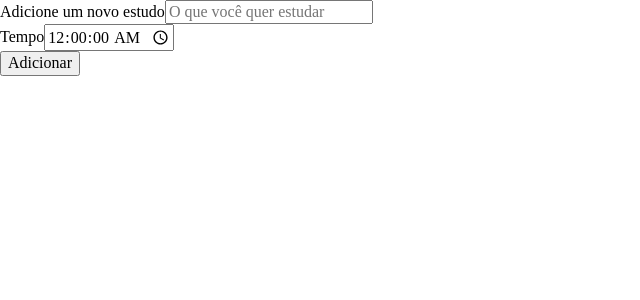
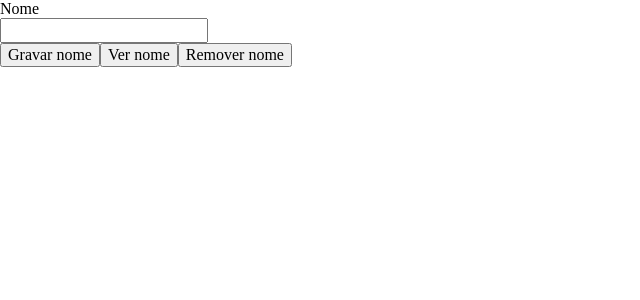
Before and after one commit to eliassouza93/conhecimentos, a React (Create React App) app in the folder conhecimentos/: page / in a window 1280 px wide. Shown: the top 300 px of the page, without its empty margins (0-640 px from the left). Built offline with nearby package versions, Linux system fonts and the light colour scheme.

Commit message:
'localstorageTeste'

```diff
--- /dev/null
+++ b/conhecimentos/src/components/LocalStorage/index.tsx
@@ -0,0 +1,29 @@
+import { useState } from "react"
+
+export default function LocalStorage() {
+
+    const [nome, setNome] = useState('')
+
+    const armazenar = (chave: any, valor: any) => {
+        localStorage.setItem(chave, valor)
+        if(!armazenar){
+            localStorage.setItem(chave, valor)
+        }
+    }
+    const consultar = (chave: any) => {
+        alert(localStorage.getItem(chave))
+    }
+    const apagar = (chave: any) => {
+        localStorage.removeItem(chave)
+    }
+    return (
+        <div>
+            <label htmlFor="nome">Nome</label> <br />
+            <input required type="text" value={nome} onChange={(e) => setNome(e.target.value)} /> <br />
+            <button onClick={() => armazenar('ls_nome', nome)}> Gravar nome</button>
+            <button onClick={() => consultar('ls_nome')}> Ver nome</button>
+            <button onClick={() => apagar('ls_nome')}> Remover nome</button>
+
+        </div>
+    )
+}
--- a/conhecimentos/src/index.tsx
+++ b/conhecimentos/src/index.tsx
@@ -1,7 +1,8 @@
 import React from 'react';
 import ReactDOM from 'react-dom/client';
 import 'normalize.css'
-import Relogio from 'components/Tempo';
+import LocalStorage from 'components/LocalStorage';
+
 
 
 
@@ -14,6 +15,6 @@
 );
 root.render(
   <React.StrictMode>
-    <Relogio />
+    <LocalStorage />
   </React.StrictMode>
 );
```
